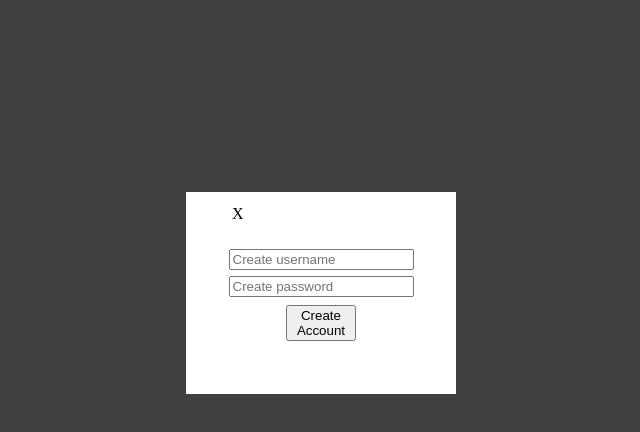
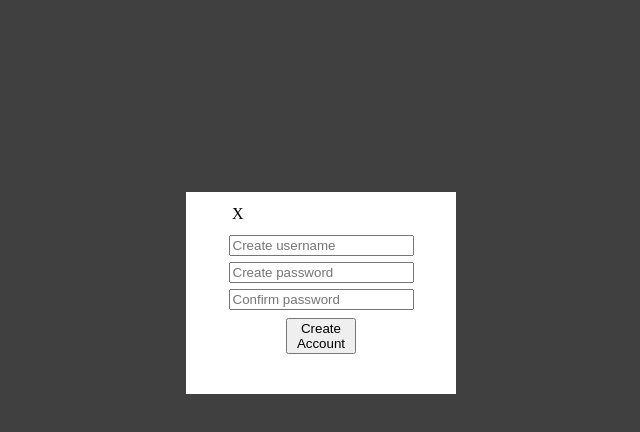
Before and after one commit to joki9448/to-do-list, a React (Create React App) app in the folder client/: page / in a window 1280 px wide. Both pictures are taken after a click on the button "Sign Up". Shown: the top 432 px of the page, without its empty margins (319-959 px from the left). Built offline with nearby package versions, Linux system fonts and the light colour scheme; no server answers.

Commit message:
password when signing up is now salted when stored in db

```diff
--- a/client/src/components/SignUpForm.js
+++ b/client/src/components/SignUpForm.js
@@ -3,6 +3,7 @@ import { useState } from 'react';
 function SignUpForm({ handleIsSignUpFormVisible, isSignUpFormVisible }) {
     const [username, setUsername] = useState('');
     const [password, setPassword] = useState('');
+    const [passwordConfirmation, setPasswordConfirmation] = useState('');
 
     const handleSubmit = async (e) => {
         e.preventDefault();
@@ -12,12 +13,13 @@ function SignUpForm({ handleIsSignUpFormVisible, isSignUpFormVisible }) {
                 headers: {"Content-Type": "application/json"},
                 body: JSON.stringify({
                     "username": username,
-                    "password_digest": password
+                    "password": password,
+                    "password_confirmation": passwordConfirmation
                 })
             })
             let res = await req.json();
-            setUsername(res.username);
-            setPassword(res.password_digest);
+            // setUsername(res.username);
+            // setPassword(res.password_digest);
         } catch (error) {
             alert(error.messages)
         }
@@ -38,6 +40,12 @@ function SignUpForm({ handleIsSignUpFormVisible, isSignUpFormVisible }) {
                     value={password}
                     placeholder="Create password"
                 />
+                <input
+                    type="password"
+                    onChange={(e) => setPasswordConfirmation(e.target.value)}
+                    value={passwordConfirmation}
+                    placeholder="Confirm password"
+                />
                 <button className="login-btn" type="submit">Create Account</button>
             </form>
             <div className="close-signup-form" onClick={() => {handleIsSignUpFormVisible(false)}}>X</div>
```
Also changed, not shown: 1 other file (tests, documents, lock files or other folders).
